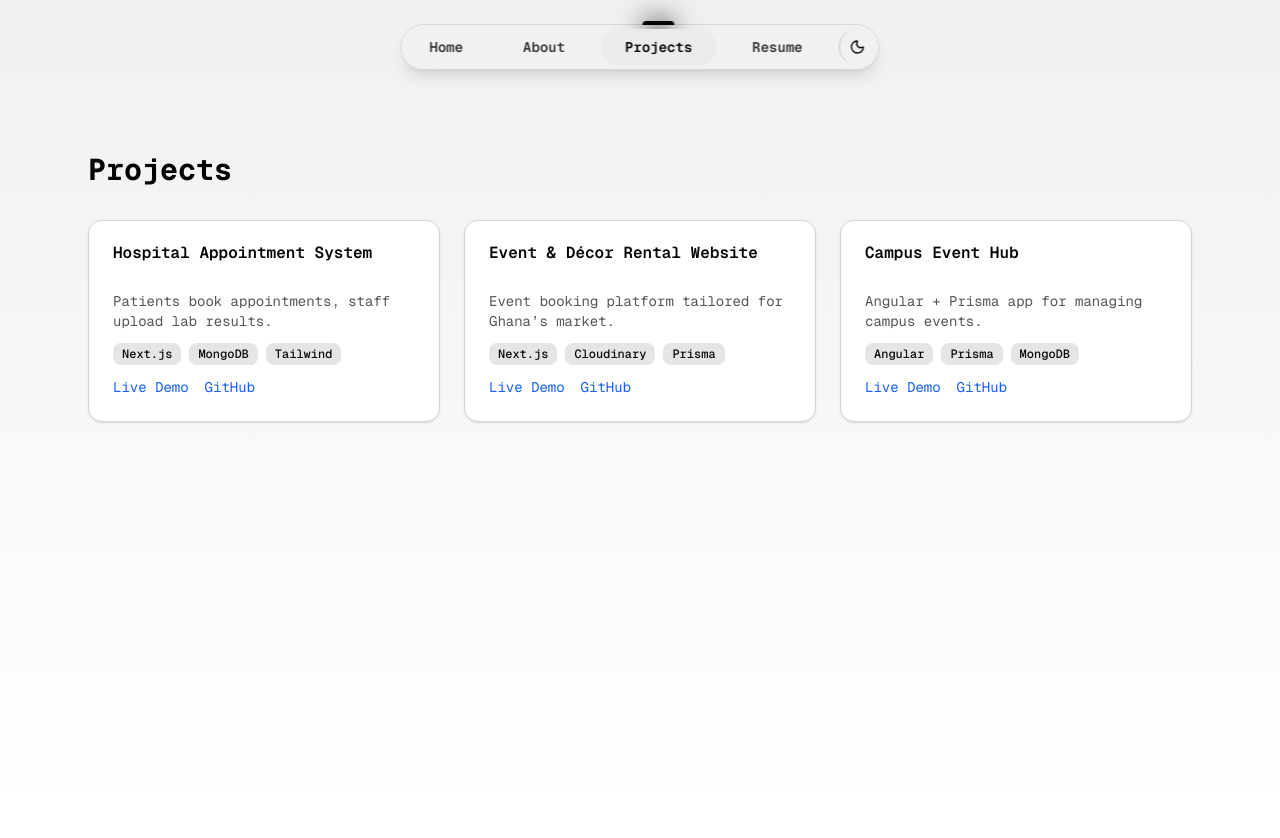
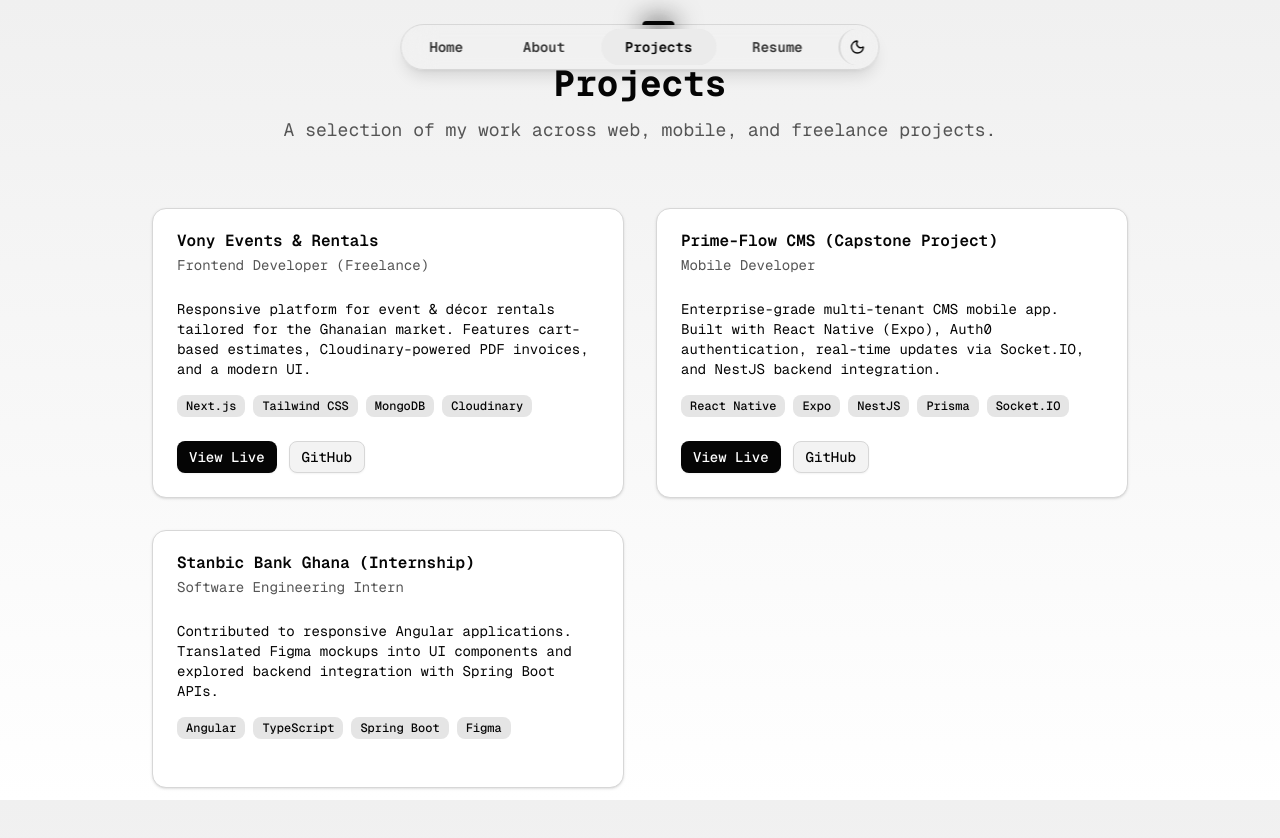
Before and after one commit to scriptkid03/edmund-phillips, a Next.js app: page /projects in a window 1280 px wide. Shown: the top 838 px of the page. Before the commit the page ends 800 px from the top, so only its background shows below. Built offline with nearby package versions, Linux system fonts and the light colour scheme.

Commit message:
feat: revamp About, Projects, and Resume pages with enhanced layout, new components, and improved styling

```diff
--- a/src/app/about/page.tsx
+++ b/src/app/about/page.tsx
@@ -1,36 +1,153 @@
+"use client";
+import { Badge } from "@/components/ui/badge";
 import { Card, CardContent } from "@/components/ui/card";
+import { Button } from "@/components/ui/button";
+import Link from "next/link";
 
 export default function AboutPage() {
   return (
-    <>
-      <section className='max-w-4xl mx-auto p-6 space-y-6 lg:mt-32'>
-        <h1 className='text-3xl font-bold mb-4'>About Me</h1>
+    <div className='relative max-w-5xl mx-auto px-6 py-16 space-y-16'>
+      {/* Hero */}
+      <section className='text-center space-y-4'>
+        <h1 className='text-4xl font-bold'>Edmund Kwame Odame Phillips</h1>
+        <p className='text-lg text-muted-foreground'>
+          Frontend Developer | Mobile Developer | Lifelong Learner
+        </p>
+        <div className='flex items-center justify-center gap-4 pt-4'>
+          <Button asChild>
+            <Link href='/resume.pdf'>Download Resume</Link>
+          </Button>
+          <Link
+            href='https://www.linkedin.com/in/your-link'
+            className='text-[--apple-blue] hover:text-[--apple-blue-hover] transition-colors'
+          >
+            View LinkedIn →
+          </Link>
+        </div>
+      </section>
 
-        <Card className='shadow-md'>
-          <CardContent className='p-6 space-y-4'>
-            <p>
-              Hi, I’m <span className='font-semibold'>Edmund</span>, a frontend
-              developer passionate about building clean, responsive, and
-              user-friendly web applications. I enjoy experimenting with{" "}
-              <span className='font-medium'>
-                Next.js, Angular, React Native, and Tailwind
-              </span>
-              .
+      {/* Education */}
+      <section>
+        <h2 className='text-2xl font-semibold mb-6'>Education</h2>
+        <Card className='glass border border-[--glass-border]'>
+          <CardContent className='p-6 space-y-2'>
+            <h3 className='font-medium'>
+              B.Sc. Computer Science – Academic City University
+            </h3>
+            <p className='text-sm text-muted-foreground'>
+              Jan 2022 – Jun 2025, Accra, Ghana
             </p>
-
-            <p>
-              Right now, I’m diving deeper into mobile app development and
-              improving my full-stack skills with MongoDB, Prisma, and
-              Cloudinary.
-            </p>
-
-            <p className='italic text-muted-foreground'>
-              Fun fact: Outside coding, I enjoy [🎵 music / 🎮 gaming / ⚽
-              sports – customize this].
+            <p className='text-sm'>
+              Relevant Coursework: Computer Systems Programming, Web
+              Technologies, Cloud Computing, Human Computer Interaction.
             </p>
           </CardContent>
         </Card>
       </section>
-    </>
+
+      {/* Skills */}
+      <section>
+        <h2 className='text-2xl font-semibold mb-6'>Skills</h2>
+        <div className='grid md:grid-cols-2 gap-6'>
+          <Card className='glass border border-[--glass-border]'>
+            <CardContent className='p-6 space-y-3'>
+              <h3 className='font-medium'>Technical Skills</h3>
+              <div className='flex flex-wrap gap-2'>
+                {[
+                  "Next.js",
+                  "Angular",
+                  "React Native",
+                  "Tailwind CSS",
+                  "TypeScript",
+                  "MongoDB",
+                  "Python",
+                  "Git",
+                  "Figma",
+                ].map((skill) => (
+                  <Badge key={skill} variant='secondary'>
+                    {skill}
+                  </Badge>
+                ))}
+              </div>
+            </CardContent>
+          </Card>
+          <Card className='glass border border-[--glass-border]'>
+            <CardContent className='p-6 space-y-3'>
+              <h3 className='font-medium'>Soft Skills & Languages</h3>
+              <p>Problem Solving, Communication, Leadership, Time Management</p>
+              <div className='flex gap-2 flex-wrap'>
+                <Badge>English</Badge>
+                <Badge>French</Badge>
+                <Badge>Twi</Badge>
+                <Badge>Fante</Badge>
+              </div>
+            </CardContent>
+          </Card>
+        </div>
+      </section>
+
+      {/* Experience */}
+      <section>
+        <h2 className='text-2xl font-semibold mb-6'>Experience</h2>
+        <div className='grid gap-6'>
+          {[
+            {
+              role: "SWE Intern – Stanbic Bank Ghana",
+              date: "Jun 2024 – Jul 2024",
+              desc: [
+                "Built responsive Angular apps with TypeScript.",
+                "Translated Figma mockups into functional UIs.",
+                "Explored backend concepts with Spring Boot APIs.",
+              ],
+            },
+            {
+              role: "SWE Intern – Stanbic Bank Ghana",
+              date: "Jun 2023 – Jul 2023",
+              desc: [
+                "Led requirements gathering with stakeholders.",
+                "Collaborated with designers for UI/UX improvements.",
+                "Focused on frontend coding (Angular + TypeScript).",
+              ],
+            },
+          ].map((job) => (
+            <Card
+              key={job.date}
+              className='glass border border-[--glass-border]'
+            >
+              <CardContent className='p-6 space-y-2'>
+                <h3 className='font-medium'>{job.role}</h3>
+                <p className='text-sm text-muted-foreground'>{job.date}</p>
+                <ul className='list-disc list-inside text-sm'>
+                  {job.desc.map((d) => (
+                    <li key={d}>{d}</li>
+                  ))}
+                </ul>
+              </CardContent>
+            </Card>
+          ))}
+        </div>
+      </section>
+
+      {/* Other Interests */}
+      <section>
+        <h2 className='text-2xl font-semibold mb-6'>Other Interests</h2>
+        <div className='flex gap-3 flex-wrap'>
+          {[
+            "💻 Web Dev",
+            "🤖 AI",
+            "📚 Learning",
+            "💪 Fitness",
+            "🏎️ Motorsports",
+          ].map((interest) => (
+            <Badge
+              key={interest}
+              className='rounded-full bg-[--glass] border border-[--glass-border]'
+            >
+              {interest}
+            </Badge>
+          ))}
+        </div>
+      </section>
+    </div>
   );
 }
--- a/src/app/projects/page.tsx
+++ b/src/app/projects/page.tsx
@@ -1,70 +1,87 @@
+"use client";
 import { Card, CardContent, CardHeader, CardTitle } from "@/components/ui/card";
 import { Badge } from "@/components/ui/badge";
+import { Button } from "@/components/ui/button";
+import Link from "next/link";
 
 const projects = [
   {
-    title: "Hospital Appointment System",
-    description: "Patients book appointments, staff upload lab results.",
-    tech: ["Next.js", "MongoDB", "Tailwind"],
-    demo: "#",
-    github: "#",
+    title: "Vony Events & Rentals",
+    role: "Frontend Developer (Freelance)",
+    desc: "Responsive platform for event & décor rentals tailored for the Ghanaian market. Features cart-based estimates, Cloudinary-powered PDF invoices, and a modern UI.",
+    tech: ["Next.js", "Tailwind CSS", "MongoDB", "Cloudinary"],
+    github: "https://github.com/your-link",
+    live: "https://your-link.com",
   },
   {
-    title: "Event & Décor Rental Website",
-    description: "Event booking platform tailored for Ghana’s market.",
-    tech: ["Next.js", "Cloudinary", "Prisma"],
-    demo: "#",
-    github: "#",
+    title: "Prime-Flow CMS (Capstone Project)",
+    role: "Mobile Developer",
+    desc: "Enterprise-grade multi-tenant CMS mobile app. Built with React Native (Expo), Auth0 authentication, real-time updates via Socket.IO, and NestJS backend integration.",
+    tech: ["React Native", "Expo", "NestJS", "Prisma", "Socket.IO"],
+    github: "https://github.com/your-link",
+    live: "https://your-link.com",
   },
   {
-    title: "Campus Event Hub",
-    description: "Angular + Prisma app for managing campus events.",
-    tech: ["Angular", "Prisma", "MongoDB"],
-    demo: "#",
-    github: "#",
+    title: "Stanbic Bank Ghana (Internship)",
+    role: "Software Engineering Intern",
+    desc: "Contributed to responsive Angular applications. Translated Figma mockups into UI components and explored backend integration with Spring Boot APIs.",
+    tech: ["Angular", "TypeScript", "Spring Boot", "Figma"],
+    github: "",
+    live: "",
   },
 ];
 
 export default function ProjectsPage() {
   return (
-    <section className="max-w-6xl mx-auto p-6 lg:mt-32">
-      <h1 className="text-3xl font-bold mb-8">Projects</h1>
+    <div className='relative max-w-5xl mx-auto px-6 py-16 space-y-16'>
+      {/* Hero */}
+      <section className='text-center space-y-3'>
+        <h1 className='text-4xl font-bold'>Projects</h1>
+        <p className='text-lg text-muted-foreground'>
+          A selection of my work across web, mobile, and freelance projects.
+        </p>
+      </section>
 
-      <div className="grid gap-6 md:grid-cols-2 lg:grid-cols-3">
-        {projects.map((project, i) => (
-          <Card key={i} className="hover:shadow-lg transition-shadow">
+      {/* Projects Grid */}
+      <section className='grid md:grid-cols-2 gap-8'>
+        {projects.map((proj) => (
+          <Card
+            key={proj.title}
+            className='glass border border-[--glass-border] hover:shadow-lg transition-all hover:-translate-y-1'
+          >
             <CardHeader>
-              <CardTitle>{project.title}</CardTitle>
+              <CardTitle>{proj.title}</CardTitle>
+              <p className='text-sm text-muted-foreground'>{proj.role}</p>
             </CardHeader>
-            <CardContent className="space-y-3">
-              <p className="text-sm text-muted-foreground">
-                {project.description}
-              </p>
-              <div className="flex flex-wrap gap-2">
-                {project.tech.map((t, j) => (
-                  <Badge key={j} variant="secondary">
+            <CardContent className='space-y-4'>
+              <p className='text-sm'>{proj.desc}</p>
+              <div className='flex flex-wrap gap-2'>
+                {proj.tech.map((t) => (
+                  <Badge key={t} variant='secondary'>
                     {t}
                   </Badge>
                 ))}
               </div>
-              <div className="flex gap-4 text-sm">
-                <a
-                  href={project.demo}
-                  className="text-blue-600 hover:underline"
-                >
-                  Live Demo
-                </a>
-                <a
-                  href={project.github}
-                  className="text-blue-600 hover:underline"
-                >
-                  GitHub
-                </a>
+              <div className='flex gap-3 pt-2'>
+                {proj.live && (
+                  <Button asChild variant='default' size='sm'>
+                    <Link href={proj.live} target='_blank'>
+                      View Live
+                    </Link>
+                  </Button>
+                )}
+                {proj.github && (
+                  <Button asChild variant='outline' size='sm'>
+                    <Link href={proj.github} target='_blank'>
+                      GitHub
+                    </Link>
+                  </Button>
+                )}
               </div>
             </CardContent>
           </Card>
         ))}
-      </div>
-    </section>
+      </section>
+    </div>
   );
 }
--- a/src/app/resume/page.tsx
+++ b/src/app/resume/page.tsx
@@ -1,52 +1,62 @@
-import { Button } from "@/components/ui/button";
+"use client";
+
+import { motion } from "framer-motion";
+// import PageTransition from "@/components/PageTransition";
 
 export default function ResumePage() {
   return (
-    <section className="max-w-3xl mx-auto p-6 space-y-6 lg:mt-32">
-      <div className="flex justify-between items-center">
-        <h1 className="text-3xl font-bold">Resume</h1>
-        <Button asChild>
-          <a href="/resume.pdf" download>
-            Download PDF
-          </a>
-        </Button>
-      </div>
+    // <PageTransition>
+    <section className='max-w-3xl mx-auto px-6 py-16'>
+      <motion.h1
+        initial={{ opacity: 0, y: 20 }}
+        animate={{
+          opacity: 1,
+          y: 0,
+          transition: { duration: 0.6, ease: "easeOut" },
+        }}
+        className='text-4xl font-bold mb-6'
+      >
+        Resume
+      </motion.h1>
 
-      <div className="space-y-4">
+      <motion.div
+        initial={{ opacity: 0, y: 30 }}
+        animate={{
+          opacity: 1,
+          y: 0,
+          transition: { duration: 0.6, ease: "easeOut", delay: 0.2 },
+        }}
+        className='space-y-8'
+      >
+        {/* Example Resume Sections */}
         <div>
-          <h2 className="text-xl font-semibold">Summary</h2>
-          <p className="text-muted-foreground">
-            Frontend developer skilled in building modern, responsive, and
-            user-friendly applications using Next.js, React Native, Angular, and
-            MongoDB. Passionate about clean UI and smooth user experiences.
-          </p>
-        </div>
-
-        <div>
-          <h2 className="text-xl font-semibold">Skills</h2>
-          <ul className="list-disc list-inside text-muted-foreground">
-            <li>Frontend: React, Next.js, Angular, Tailwind, NativeWind</li>
-            <li>Backend: Node.js, Prisma, MongoDB</li>
-            <li>Tools: Git/GitHub, Cloudinary, Figma</li>
+          <h2 className='text-xl font-semibold'>Experience</h2>
+          <ul className='mt-2 space-y-4'>
+            <li>
+              <p className='font-medium'>Mobile Developer – Prime-Flow CMS</p>
+              <p className='text-sm text-gray-500 dark:text-gray-400'>
+                Built the React Native mobile app with Auth0 integration,
+                dark/light mode, and Expo Router v5.
+              </p>
+            </li>
+            <li>
+              <p className='font-medium'>Frontend Developer – Freelance</p>
+              <p className='text-sm text-gray-500 dark:text-gray-400'>
+                Developed responsive web apps with Next.js, TailwindCSS, and
+                MongoDB.
+              </p>
+            </li>
           </ul>
         </div>
 
         <div>
-          <h2 className="text-xl font-semibold">Projects</h2>
-          <ul className="list-disc list-inside text-muted-foreground">
-            <li>Hospital Appointment System – Next.js, MongoDB</li>
-            <li>Event & Décor Rental Website – Next.js, Prisma, Cloudinary</li>
-            <li>Campus Event Hub – Angular, Prisma</li>
-          </ul>
-        </div>
-
-        <div>
-          <h2 className="text-xl font-semibold">Education</h2>
-          <p className="text-muted-foreground">
-            [Your University], [Degree/Program]
+          <h2 className='text-xl font-semibold'>Education</h2>
+          <p className='mt-2'>
+            BSc. Computer Science – Academic City University College
           </p>
         </div>
-      </div>
+      </motion.div>
     </section>
+    // </PageTransition>
   );
 }
```
